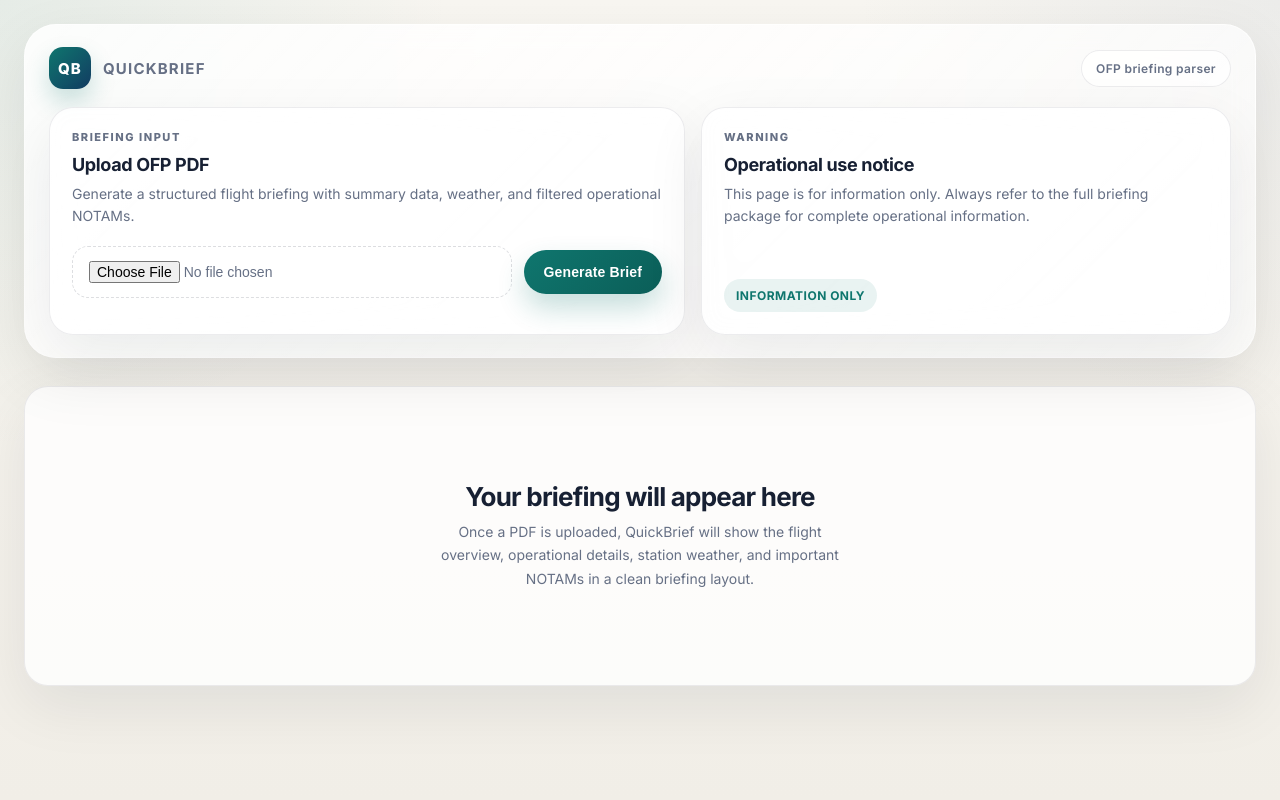
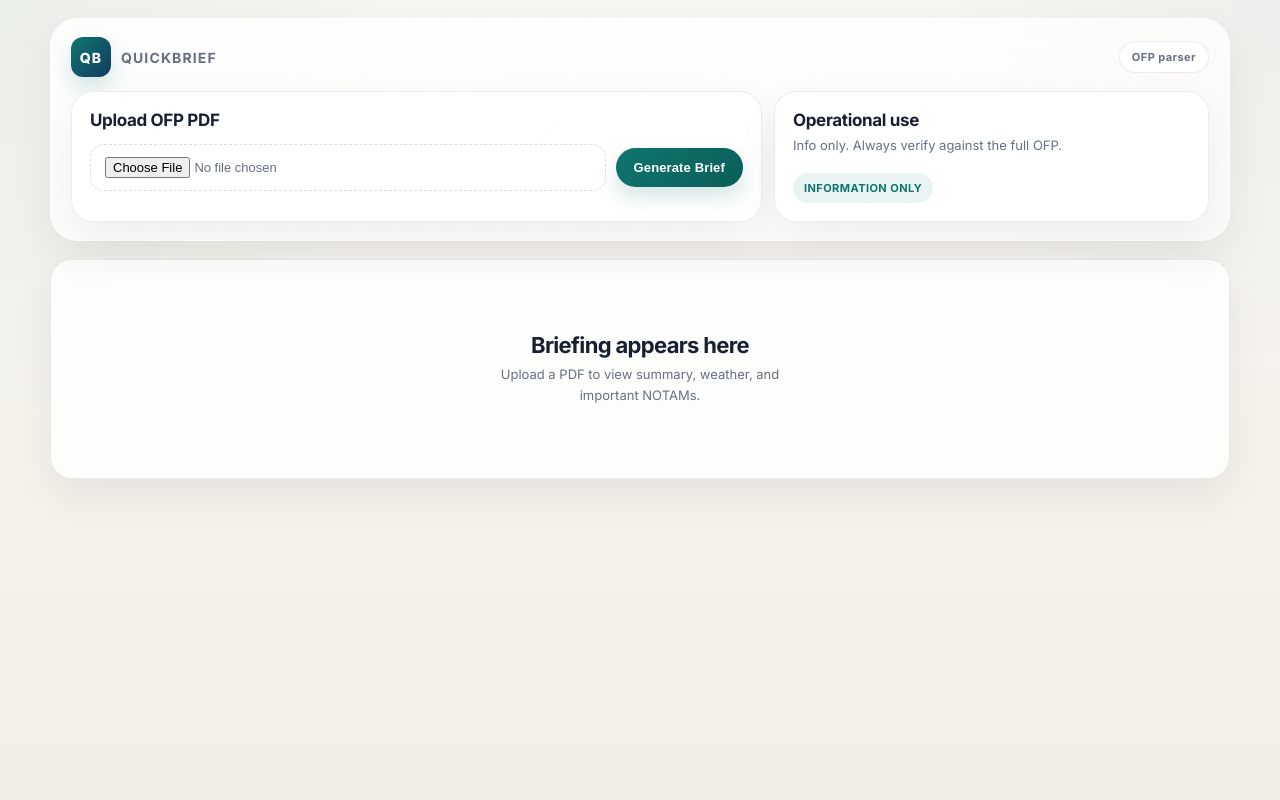
Before and after one commit to sam-g-code/quickbrief, a Flask app: page / in a window 1280 px wide. Run offline with Flask 3, Linux system fonts and the light colour scheme.

Commit message:
Frontend folder

```diff
--- a/backend/static/styles.css
+++ b/backend/static/styles.css
@@ -1,8 +1,7 @@
-
 :root {
   --bg: #f4f1ea;
-      --surface: rgba(255, 255, 255, 0.78);
-      --surface-strong: rgba(255, 255, 255, 0.92);
+  --surface: rgba(255, 255, 255, 0.82);
+  --surface-strong: rgba(255, 255, 255, 0.94);
   --border: rgba(15, 23, 42, 0.08);
   --text: #172033;
   --muted: #667085;
@@ -10,10 +9,10 @@
   --accent-dark: #0b5e58;
   --danger: #b42318;
   --warning: #b45309;
-      --shadow: 0 20px 60px rgba(15, 23, 42, 0.08);
-      --radius-xl: 24px;
-      --radius-lg: 18px;
-      --radius-md: 14px;
+  --shadow: 0 16px 40px rgba(15, 23, 42, 0.06);
+  --radius-xl: 22px;
+  --radius-lg: 16px;
+  --radius-md: 12px;
   --radius-pill: 999px;
 }
 
@@ -26,58 +25,58 @@
   font-family: "Inter", system-ui, -apple-system, BlinkMacSystemFont, "Segoe UI", sans-serif;
   color: var(--text);
   background:
-        radial-gradient(circle at top left, rgba(15, 118, 110, 0.08), transparent 30%),
-        radial-gradient(circle at top right, rgba(148, 163, 184, 0.12), transparent 28%),
+    radial-gradient(circle at top left, rgba(15, 118, 110, 0.06), transparent 28%),
+    radial-gradient(circle at top right, rgba(148, 163, 184, 0.10), transparent 24%),
     linear-gradient(180deg, #f8f6f1 0%, #f1eee7 100%);
   min-height: 100vh;
-      padding: 24px;
+  padding: 18px;
 }
 
 .page {
-      max-width: 1360px;
+  max-width: 1180px;
   margin: 0 auto;
 }
 
 .hero {
-      background: linear-gradient(135deg, rgba(255,255,255,0.86), rgba(255,255,255,0.68));
-      border: 1px solid rgba(255,255,255,0.7);
+  background: linear-gradient(135deg, rgba(255,255,255,0.88), rgba(255,255,255,0.72));
+  border: 1px solid rgba(255,255,255,0.72);
   box-shadow: var(--shadow);
-      border-radius: 32px;
-      padding: 22px 24px;
-      backdrop-filter: blur(14px);
-      margin-bottom: 28px;
+  border-radius: 28px;
+  padding: 18px 20px;
+  backdrop-filter: blur(12px);
+  margin-bottom: 18px;
 }
 
 .hero-top {
   display: flex;
   align-items: center;
   justify-content: space-between;
-      gap: 12px;
-      margin-bottom: 18px;
+  gap: 10px;
+  margin-bottom: 14px;
 }
 
 .brand {
   display: inline-flex;
   align-items: center;
-      gap: 12px;
+  gap: 10px;
 }
 
 .brand-mark {
-      width: 42px;
-      height: 42px;
-      border-radius: 14px;
+  width: 40px;
+  height: 40px;
+  border-radius: 12px;
   background: linear-gradient(135deg, var(--accent), #123c62);
   display: grid;
   place-items: center;
   color: white;
-      font-size: 15px;
+  font-size: 14px;
   font-weight: 800;
   letter-spacing: 0.08em;
-      box-shadow: 0 12px 24px rgba(15, 118, 110, 0.22);
+  box-shadow: 0 10px 20px rgba(15, 118, 110, 0.18);
 }
 
 .brand-name {
-      font-size: 15px;
+  font-size: 14px;
   font-weight: 700;
   letter-spacing: 0.08em;
   text-transform: uppercase;
@@ -85,21 +84,21 @@
 }
 
 .meta-chip {
-      background: rgba(255,255,255,0.8);
+  background: rgba(255,255,255,0.84);
   border: 1px solid var(--border);
   color: var(--muted);
   border-radius: var(--radius-pill);
-      padding: 10px 14px;
-      font-size: 12px;
-      font-weight: 600;
-      letter-spacing: 0.03em;
+  padding: 8px 12px;
+  font-size: 11px;
+  font-weight: 700;
+  letter-spacing: 0.04em;
   white-space: nowrap;
 }
 
 .upload-panel {
   display: grid;
-      grid-template-columns: 1.2fr 1fr;
-      gap: 16px;
+  grid-template-columns: 1.35fr 0.85fr;
+  gap: 12px;
   align-items: stretch;
 }
 
@@ -112,70 +111,70 @@
   border: 1px solid var(--border);
   border-radius: var(--radius-xl);
   box-shadow: var(--shadow);
-      backdrop-filter: blur(12px);
+  backdrop-filter: blur(10px);
 }
 
 .upload-card,
 .status-card,
 .section-card {
-      padding: 22px;
+  padding: 18px;
 }
 
 .status-card {
   display: flex;
   flex-direction: column;
   justify-content: space-between;
-      gap: 16px;
+  gap: 14px;
 }
 
 .eyebrow {
-      font-size: 11px;
+  font-size: 10px;
   font-weight: 800;
   text-transform: uppercase;
   letter-spacing: 0.14em;
   color: var(--muted);
-      margin-bottom: 10px;
+  margin-bottom: 6px;
 }
 
 .upload-title,
 .status-title,
 .section-title {
-      font-size: 18px;
+  font-size: 17px;
   font-weight: 700;
   letter-spacing: -0.02em;
-      margin: 0 0 8px;
+  margin: 0;
 }
 
 .upload-subtitle,
 .status-copy,
 .section-subtitle {
-      margin: 0;
+  margin: 6px 0 0;
   color: var(--muted);
-      font-size: 14px;
-      line-height: 1.6;
+  font-size: 13px;
+  line-height: 1.5;
 }
 
 .upload-row {
-      margin-top: 18px;
+  margin-top: 14px;
   display: flex;
   flex-wrap: wrap;
-      gap: 12px;
+  gap: 10px;
   align-items: center;
 }
 
 .file-wrap {
   flex: 1;
-      min-width: 240px;
+  min-width: 220px;
 }
 
 .file-wrap input[type="file"] {
   width: 100%;
-      padding: 14px 16px;
+  padding: 12px 14px;
   border: 1px dashed rgba(15, 23, 42, 0.14);
-      border-radius: 16px;
-      background: rgba(255,255,255,0.72);
+  border-radius: 14px;
+  background: rgba(255,255,255,0.74);
   color: var(--muted);
-      font-size: 14px;
+  font-size: 13px;
 }
 
 button {
@@ -183,12 +182,12 @@
   border-radius: var(--radius-pill);
   background: linear-gradient(135deg, var(--accent), var(--accent-dark));
   color: #ffffff;
-      padding: 14px 20px;
-      font-size: 14px;
+  padding: 12px 18px;
+  font-size: 13px;
   font-weight: 700;
   letter-spacing: 0.01em;
   cursor: pointer;
-      box-shadow: 0 14px 28px rgba(15, 118, 110, 0.24);
+  box-shadow: 0 10px 20px rgba(15, 118, 110, 0.18);
   transition: transform 0.18s ease, opacity 0.18s ease;
 }
 
@@ -207,17 +206,17 @@
   align-items: center;
   width: fit-content;
   border-radius: var(--radius-pill);
-      padding: 9px 12px;
+  padding: 8px 11px;
   background: rgba(15, 118, 110, 0.09);
   color: var(--accent);
-      font-size: 12px;
+  font-size: 11px;
   font-weight: 700;
   letter-spacing: 0.04em;
   text-transform: uppercase;
 }
 
 .error {
-      margin-top: 14px;
+  margin-top: 12px;
   color: var(--danger);
   font-size: 13px;
   white-space: pre-wrap;
@@ -445,9 +467,9 @@
 .empty-state {
   display: grid;
   place-items: center;
-      min-height: 300px;
+  min-height: 220px;
   text-align: center;
-      padding: 40px;
+  padding: 28px 20px;
   background: var(--surface);
   border: 1px solid var(--border);
   border-radius: var(--radius-xl);
@@ -455,17 +477,17 @@
 }
 
 .empty-state h2 {
-      margin: 0 0 8px;
-      font-size: 26px;
+  margin: 0 0 6px;
+  font-size: 22px;
   letter-spacing: -0.03em;
 }
 
 .empty-state p {
   margin: 0;
-      max-width: 46ch;
+  max-width: 36ch;
   color: var(--muted);
-      line-height: 1.7;
-      font-size: 14px;
+  line-height: 1.6;
+  font-size: 13px;
 }
 
 @media (max-width: 1100px) {
--- a/backend/templates/index.html
+++ b/backend/templates/index.html
@@ -17,16 +17,12 @@
           <div class="brand-mark">QB</div>
           <div class="brand-name">QuickBrief</div>
         </div>
-        <div class="meta-chip">OFP briefing parser</div>
+        <div class="meta-chip">OFP parser</div>
       </div>
 
       <div class="upload-panel">
         <div class="upload-card">
-          <div class="eyebrow">Briefing input</div>
           <h2 class="upload-title">Upload OFP PDF</h2>
-          <p class="upload-subtitle">
-            Generate a structured flight briefing with summary data, weather, and filtered operational NOTAMs.
-          </p>
 
           <div class="upload-row">
             <div class="file-wrap">
@@ -40,10 +36,9 @@
 
         <div class="status-card">
           <div>
-            <div class="eyebrow">Warning</div>
-            <h2 class="status-title">Operational use notice</h2>
+            <h2 class="status-title">Operational use</h2>
             <p class="status-copy" id="statusCopy">
-              This page is for information only. Always refer to the full briefing package for complete operational information.
+              Info only. Always verify against the full OFP.
             </p>
           </div>
           <div class="status-pill" id="statusPill">Information only</div>
@@ -53,11 +48,8 @@
 
     <div class="empty-state" id="emptyState">
       <div>
-        <h2>Your briefing will appear here</h2>
-        <p>
-          Once a PDF is uploaded, QuickBrief will show the flight overview, operational details,
-          station weather, and important NOTAMs in a clean briefing layout.
-        </p>
+        <h2>Briefing appears here</h2>
+        <p>Upload a PDF to view summary, weather, and important NOTAMs.</p>
       </div>
     </div>
 
@@ -82,7 +74,7 @@
         </article>
 
         <article class="summary-card">
-          <div class="summary-label">OFP / Flight Time</div>
+          <div class="summary-label">OFP / Time</div>
           <div class="summary-value" id="summaryOfp">—</div>
           <div class="summary-sub" id="summaryFlightTime">—</div>
         </article>
@@ -95,26 +87,21 @@
       </section>
 
       <section class="details-layout">
+        <div class="left-column">
           <article class="section-card">
-          <div class="eyebrow">Flight overview</div>
             <h2 class="section-title">Operational details</h2>
-          <p class="section-subtitle">Core flight and performance fields extracted from the OFP.</p>
-
-          <div class="data-grid" id="detailsGrid"></div>
+            <div class="data-grid data-grid-compact" id="detailsGrid"></div>
           </article>
 
+          <article class="section-card dispatch-section">
+            <h2 class="section-title">Dispatch notes</h2>
+            <div class="data-grid dispatch-grid" id="dispatchNotesGrid"></div>
+          </article>
+        </div>
+
+        <div class="right-column">
           <article class="section-card">
-          <div class="eyebrow">Dispatch</div>
-          <h2 class="section-title">Dispatch briefing notes</h2>
-          <p class="section-subtitle">Lines captured between the driftdown weight line and crew notes.</p>
-
-          <div class="data-grid" id="dispatchNotesGrid"></div>
-        </article>
-
-        <article class="section-card">
-          <div class="eyebrow">Weather</div>
-          <h2 class="section-title">Station weather</h2>
-          <p class="section-subtitle">Departure, destination, and alternate weather blocks.</p>
+            <h2 class="section-title">Weather</h2>
 
             <div class="weather-stack">
               <div class="weather-card" id="depWeatherCard"></div>
@@ -122,12 +109,11 @@
               <div class="weather-card" id="altWeatherCard"></div>
             </div>
           </article>
+        </div>
       </section>
 
       <section class="section-card">
-        <div class="eyebrow">Operational NOTAMs</div>
         <h2 class="section-title">Important airport NOTAMs</h2>
-        <p class="section-subtitle">Filtered NOTAMs for departure, destination, and alternate.</p>
 
         <div class="notam-grid">
           <div class="notam-card" id="depNotamsCard"></div>
@@ -207,6 +193,8 @@
       depNotamsCard.innerHTML = "";
       destNotamsCard.innerHTML = "";
       altNotamsCard.innerHTML = "";
+      statusPill.textContent = "Information only";
+      statusCopy.textContent = "Info only. Always verify against the full OFP.";
 
       summaryFlight.textContent = "—";
       summaryDate.textContent = "—";
@@ -282,7 +270,7 @@
         ["Departure", joinParts([strip.dep_name, strip.dep_icao, strip.dep_iata], " / ")],
         ["Destination", joinParts([strip.dest_name, strip.dest_icao, strip.dest_iata], " / ")],
         ["Alternate", joinParts([strip.alt_name, strip.alt_icao, strip.alt_iata], " / ")],
-        ["Flight level range", joinParts([
+        ["FL range", joinParts([
           safeValue(strip.fl_min, "").trim() ? `Min ${strip.fl_min}` : "",
           safeValue(strip.fl_max, "").trim() ? `Max ${strip.fl_max}` : ""
         ])],
@@ -291,8 +279,8 @@
         ["EZFW", strip.ezfw],
         ["ETOW", strip.etow],
         ["ELWT", strip.elwt],
-        ["Max shear rate", strip.max_shear_rate],
-        ["Highest MORA", strip.highest_mora]
+        ["Max shear", strip.max_shear_rate],
+        ["MORA", strip.highest_mora]
       ];
 
       fields.forEach(([label, value]) => {
@@ -310,8 +298,8 @@
         return;
       }
 
-      list.forEach((note, index) => {
-        dispatchNotesGrid.appendChild(createDataItem(`Note ${index + 1}`, note));
+      list.forEach((note) => {
+        dispatchNotesGrid.appendChild(createDataItem("Dispatch note", note));
       });
     }
 
@@ -326,7 +314,7 @@
               <div class="weather-station">No weather data</div>
             </div>
           </div>
-          <div class="weather-window">No weather information was returned for this station.</div>
+          <div class="weather-window">No weather information returned.</div>
         `;
         return;
       }
@@ -364,7 +352,6 @@
 
         if (notamId) {
           const escapedId = notamId.replace(/[.*+?^${}()|[\]\\]/g, "\\$&");
-
           text = text.replace(new RegExp("^" + escapedId + "\\s*", "i"), "");
           text = text.replace(new RegExp("\\b" + escapedId + "\\b\\s*(?=COMPANY NOTAM\\s*-)", "i"), "");
           text = text.replace(new RegExp("\\b" + escapedId + "\\b\\s*(?=-\\s*CHART NOTAM)", "i"), "");
@@ -447,7 +434,7 @@
       uploadBtn.disabled = true;
       uploadBtn.textContent = "Generating...";
       statusPill.textContent = "Information only";
-      statusCopy.textContent = "This page is for information only. Always refer to the full briefing package for complete operational information.";
+      statusCopy.textContent = "Info only. Always verify against the full OFP.";
 
       try {
         const formData = new FormData();
@@ -466,36 +453,22 @@
         const data = await res.json();
         const strip = data.strip || {};
 
-        const availableSections = [
-          strip && Object.keys(strip).length ? "flight details" : "",
-          Array.isArray(data.dispatch_notes) && data.dispatch_notes.length ? "dispatch notes" : "",
-          data.dep_weather ? "departure weather" : "",
-          data.dest_weather ? "destination weather" : "",
-          data.alt_weather ? "alternate weather" : "",
-          Array.isArray(data.dep_notams) || Array.isArray(data.dest_notams) || Array.isArray(data.alt_notams) ? "NOTAMs" : ""
-        ].filter(Boolean);
-
-        statusCopy.textContent = "This page is for information only. Always refer to the full briefing package for complete operational information.";
-
         renderSummary(strip);
         renderDetails(strip);
         renderDispatchNotes(data.dispatch_notes);
-        renderWeatherCard(depWeatherCard, "Departure weather", data.dep_weather);
-        renderWeatherCard(destWeatherCard, "Destination weather", data.dest_weather);
-        renderWeatherCard(altWeatherCard, "Alternate weather", data.alt_weather);
+        renderWeatherCard(depWeatherCard, "Departure", data.dep_weather);
+        renderWeatherCard(destWeatherCard, "Destination", data.dest_weather);
+        renderWeatherCard(altWeatherCard, "Alternate", data.alt_weather);
 
-        renderNotamCard(depNotamsCard, "Departure NOTAMs", data.dep_weather, data.dep_notams);
-        renderNotamCard(destNotamsCard, "Destination NOTAMs", data.dest_weather, data.dest_notams);
-        renderNotamCard(altNotamsCard, "Alternate NOTAMs", data.alt_weather, data.alt_notams);
+        renderNotamCard(depNotamsCard, "Departure", data.dep_weather, data.dep_notams);
+        renderNotamCard(destNotamsCard, "Destination", data.dest_weather, data.dest_notams);
+        renderNotamCard(altNotamsCard, "Alternate", data.alt_weather, data.alt_notams);
 
         emptyStateEl.style.display = "none";
         resultsEl.style.display = "grid";
-        statusPill.textContent = "Information only";
       } catch (err) {
         console.error(err);
         errorEl.textContent = err.message;
-        statusPill.textContent = "Information only";
-        statusCopy.textContent = "This page is for information only. Always refer to the full briefing package for complete and operational information.";
       } finally {
         uploadBtn.disabled = false;
         uploadBtn.textContent = "Generate Brief";
```
Also changed, not shown: other parts of backend/static/styles.css (+156 -70 lines). Lines whose indentation alone changed are shown as unchanged.
